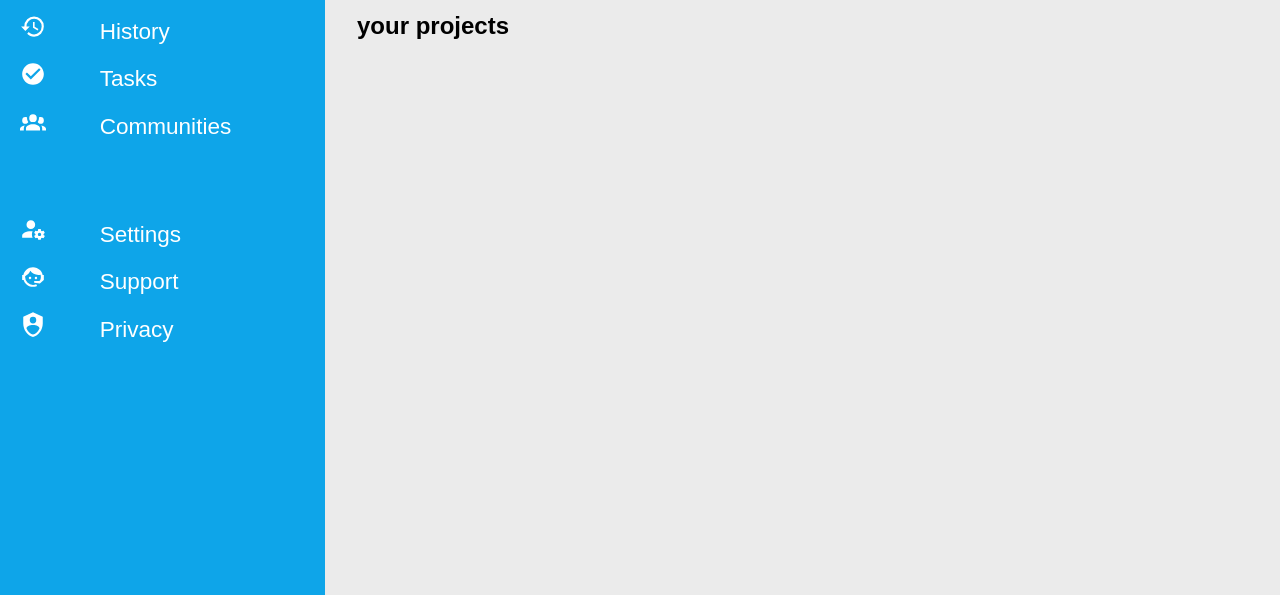
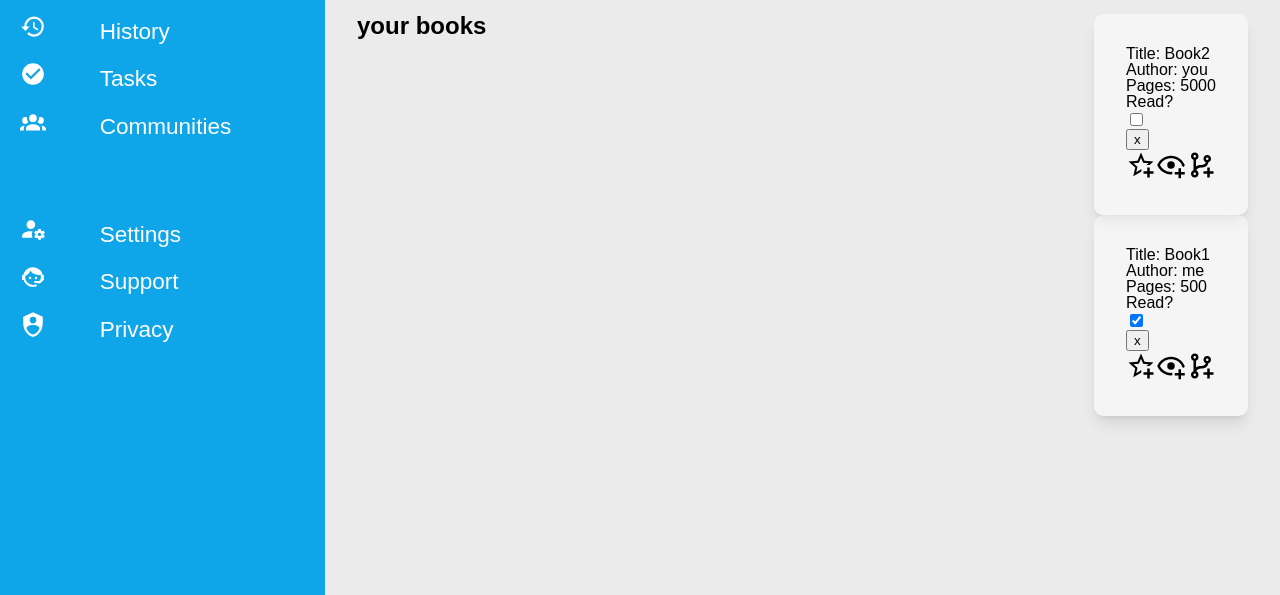
Before and after one commit to SteveLorde/Library, a plain HTML site: page library/libray.html in a window 1280 px wide. Shown: the part 205-800 px from the top of the page. Drawn offline with Linux system fonts and the light colour scheme.

Commit message:
working on functionality of library

```diff
--- a/library/libray.html
+++ b/library/libray.html
@@ -10,6 +10,7 @@
     <title>LibraryDashboard</title>
     <link rel="stylesheet" href="../reset.css">
     <link rel="stylesheet" href="../style.css">
+    <link rel="stylesheet" href="../library/librarystyle.css">
     <link rel="icon" type="image/x-icon" href="../assets/book-open-page-variant-outline.svg">
 </head>
 <body>
@@ -96,13 +97,11 @@
         </div>
     </div>
     <main class="MainContent">
-        <div class="projects">
-            <h3>your projects</h3>
-            <div class="cards"></div>
-                </div>
-            </div>
+        <h3>your books</h3>
+        <div class="books cards">
+            <!-- section for all project books -->
         </div>
     </main>
 </body>
-<script src="script.js"></script>
+<script src="../library/main.js"></script>
 </html>
--- /dev/null
+++ b/library/main.js
@@ -0,0 +1,95 @@
+const books = document.querySelector('.books');
+
+const myLibrary = [{
+    title: 'Book1',
+    author: 'me',
+    pages: 500,
+    read: true,
+},{
+    title: 'Book2',
+    author: 'you',
+    pages: 5000,
+    read: false,
+},
+];
+
+function createBookElement(el, content, className) {
+    const element = document.createElement(el);
+    element.textContent = content
+    element.setAttribute('class', className)
+    return element;
+}
+
+function createReadElement(bookItem,book) {
+    const read = document.createElement('div')
+    read.setAttribute('class', 'book-read')
+    read.appendChild(createBookElement('h1','Read?', 'book-read-title'))
+    const input = document.createElement('input')
+    input.type = 'checkbox'
+    input.addEventListener('click', (e) => {
+        if (e.target.checked) {
+            bookItem.setAttribute('class', ' card book read-checked')
+            book.read = true
+            renderAndSave()
+        } else {
+            bookItem.setAttribute('class', 'card book read-unchecked')
+            book.read = false
+            renderAndSave()
+        }
+
+    })
+    if (book.read) {
+        input.checked = true
+        bookItem.setAttribute('class', ' card book read-checked')
+    }
+    read.appendChild(input)
+    return read;
+}
+
+function createEditIcon(book) {
+    return createBookElement('div', '', '')
+}
+
+function createIcons() {
+    const div = createBookElement('div', '', 'icons')
+    const icon1 = document.createElement('img')
+    icon1.src = '../assets/star-plus-outline.svg'
+    const icon2 = document.createElement('img')
+    icon2.src = '../assets/eye-plus-outline.svg'
+    const icon3 = document.createElement('img')
+    icon3.src = '../assets/source-branch-plus.svg'
+    icon1.setAttribute('Width', '30px')
+    icon2.setAttribute('Width', '30px')
+    icon3.setAttribute('Width', '30px')
+
+    div.appendChild(icon1)
+    div.appendChild(icon2)
+    div.appendChild(icon3)
+    return div
+}
+
+function createBookItem(book,index) {
+    const bookItem = document.createElement('div')
+    bookItem.setAttribute('id',index)
+    bookItem.setAttribute('key',index)
+    bookItem.setAttribute('class', 'card book')
+    bookItem.appendChild(
+        createBookElement('h1', `Title: ${book.title}`, 'book-title'))
+    bookItem.appendChild(
+        createBookElement('h1', `Author: ${book.author}`, 'book-author'))
+    bookItem.appendChild(
+        createBookElement('h1', `Pages: ${book.pages}`, 'book-pages'))
+
+    bookItem.appendChild(createReadElement(bookItem,book))
+    bookItem.appendChild(createBookElement('button', 'x', 'delete' ))
+    bookItem.appendChild(createIcons())
+    bookItem.appendChild(createEditIcon(book))
+    books.insertAdjacentElement('afterbegin', bookItem)
+}
+
+function renderBooks() {
+    myLibrary.map((book,index) => {
+        createBookItem(book,index)
+    })
+}
+renderBooks();
```
Also changed, not shown: assets/pencil.svg (added), library/librarystyle.css (added).
